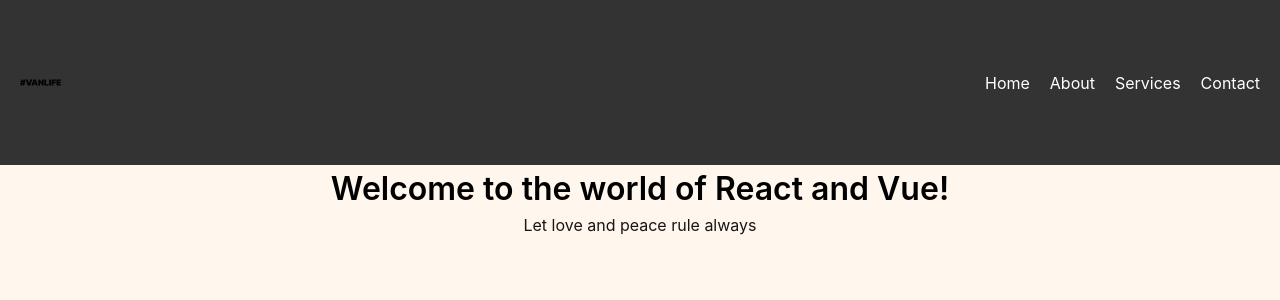
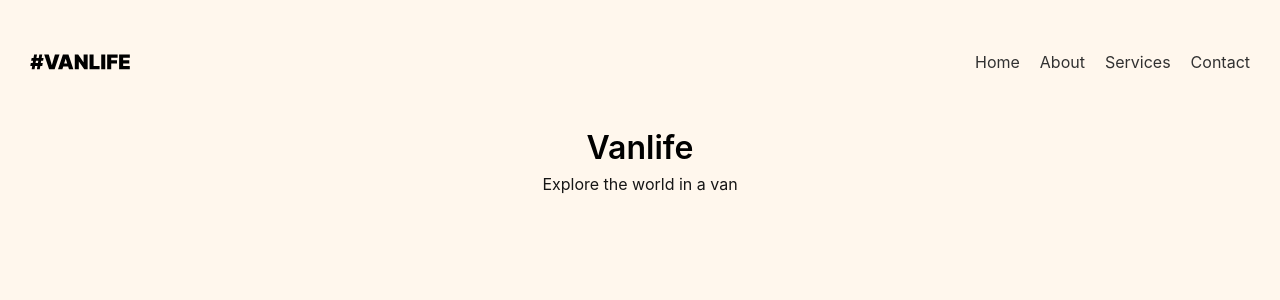
Before and after one commit to Masterchinedum/Vanlife, a React (Vite) app: page / in a window 1280 px wide. Shown: the top 300 px of the page. Built offline with nearby package versions, Linux system fonts and the light colour scheme.

Commit message:
Update App.jsx and Navbar.css

```diff
--- a/src/App.jsx
+++ b/src/App.jsx
@@ -9,13 +9,11 @@ function App() {
       <div className='navCont'>
         <Navbar />
       </div>
-      <div className='contCont'>
-      <h1>
-        Welcome to the world of React and Vue!
-      </h1>
-      <p>
-        Let love and peace rule always
-      </p>
+      <div className='heroO'>
+        <div className = 'hero'>
+          <h1>Vanlife</h1>
+          <p>Explore the world in a van</p>
+        </div>
       </div>
 
     </>
--- a/src/components/Navbar.css
+++ b/src/components/Navbar.css
@@ -1,6 +1,6 @@
 .navbar {
-    background-color: #333;
-    padding: 10px 0;
+    background-color: transparent;
+    padding: 50px 0;
     margin: 0px;
     width: 100%;
   }
@@ -10,12 +10,11 @@
     align-items: center;
     justify-content: space-between;
     margin: 0px;
-    padding: 0 20px;
+    padding: 0 30px;
   }
 
   .navbar__logo {
-    width: 41px;
-    height: 145px;
+    width: 100px;
   }
 
   .navbar__menu {
@@ -30,11 +29,11 @@
   }
 
   .navbar__link {
-    color: #fff;
+    color: #313131;
     text-decoration: none;
     transition: color 0.3s ease;
   }
 
   .navbar__link:hover {
-    color: #ff8c00;
+    color: #365a38;
   }
```
Also changed, not shown: src/assets/image 53.png.png (added).
